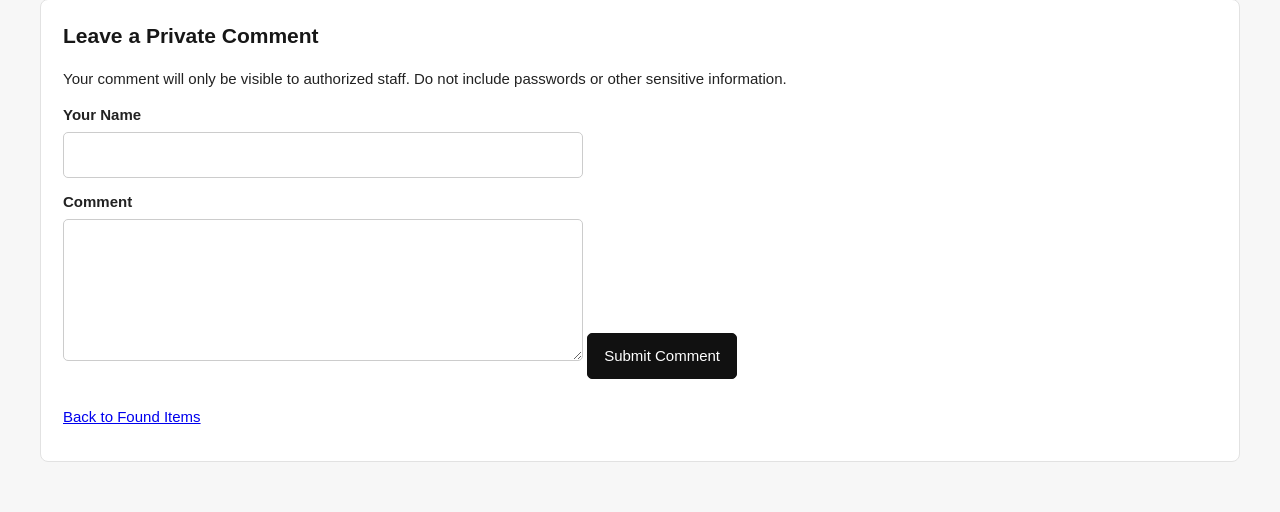
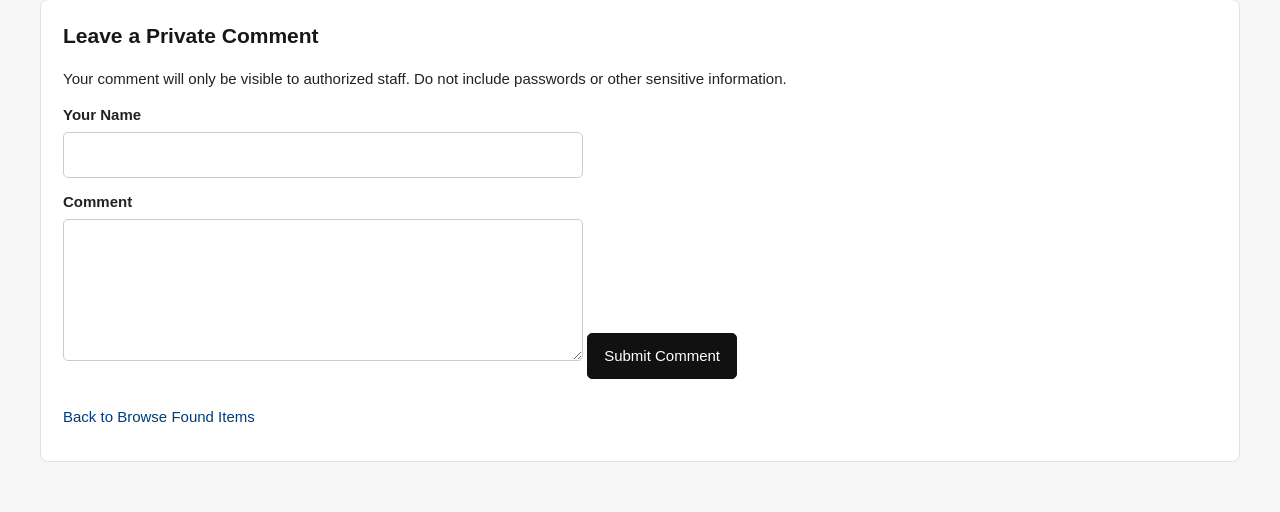
Before and after one commit to nicotrilles/Found_Claims, a PHP site: page /item_comments.php?item_id=1 in a window 1280 px wide. Shown: the part 359-871 px from the top of the page. Run offline with PHP 8.4, Linux system fonts and the light colour scheme; data comes from the database, SQL or seed files in the repository; tables that the repository leaves empty hold one stand-in row (values such as "Sample post"); a stand-in replaces the project's code that opens the database connection.

```diff
--- a/item_comments.php
+++ b/item_comments.php
@@ -126,7 +126,7 @@ if ($_SERVER['REQUEST_METHOD'] === 'POST') {
             </form>
         <?php endif; ?>
 
-        <p><a href="public_items.php">Back to Found Items</a></p>
+        <p><a href="public_items.php" style="text-decoration: none; color: #003c7b;">Back to Browse Found Items</a></p>
     </section>
 </main>
 </body>
```
